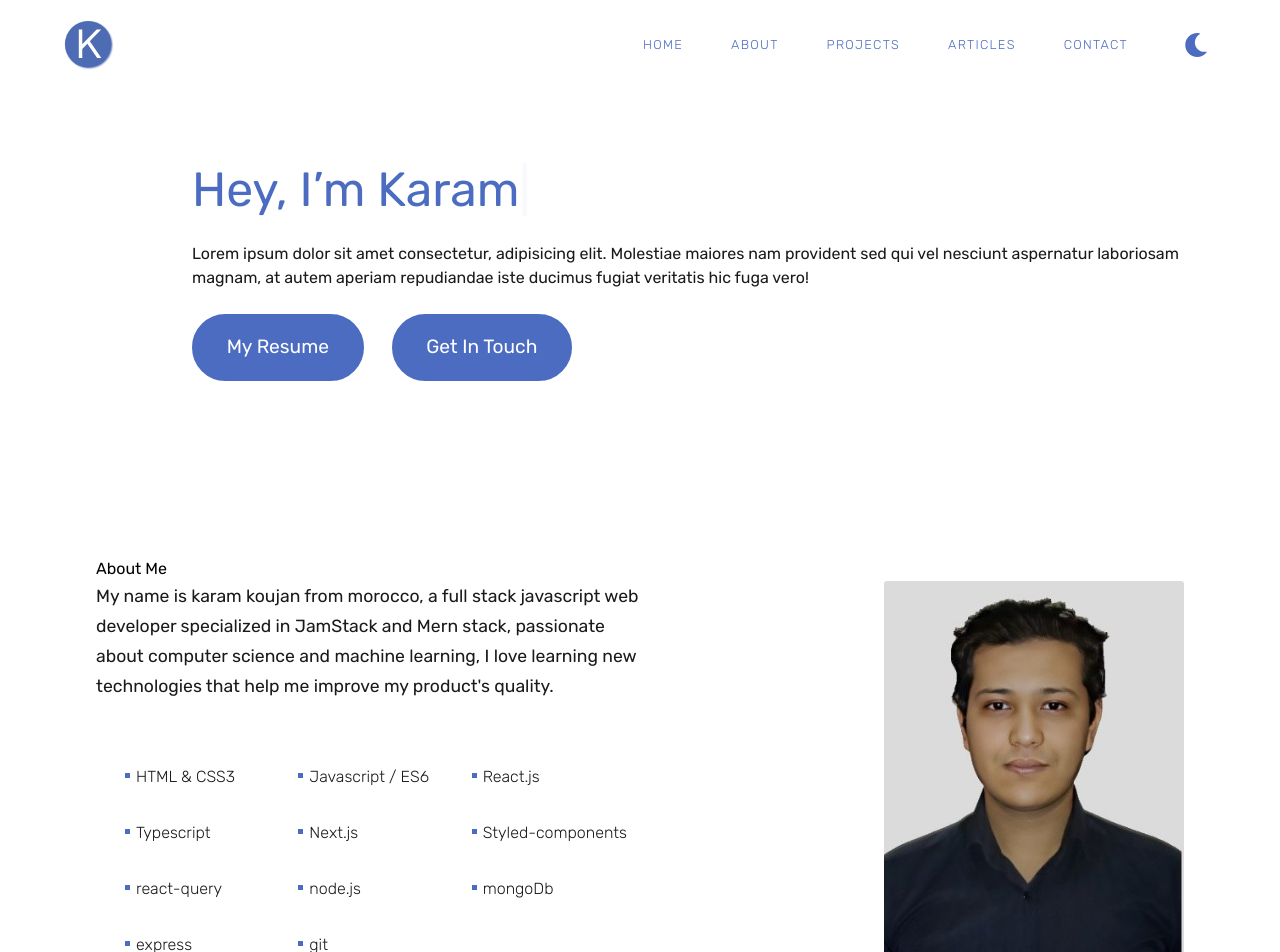
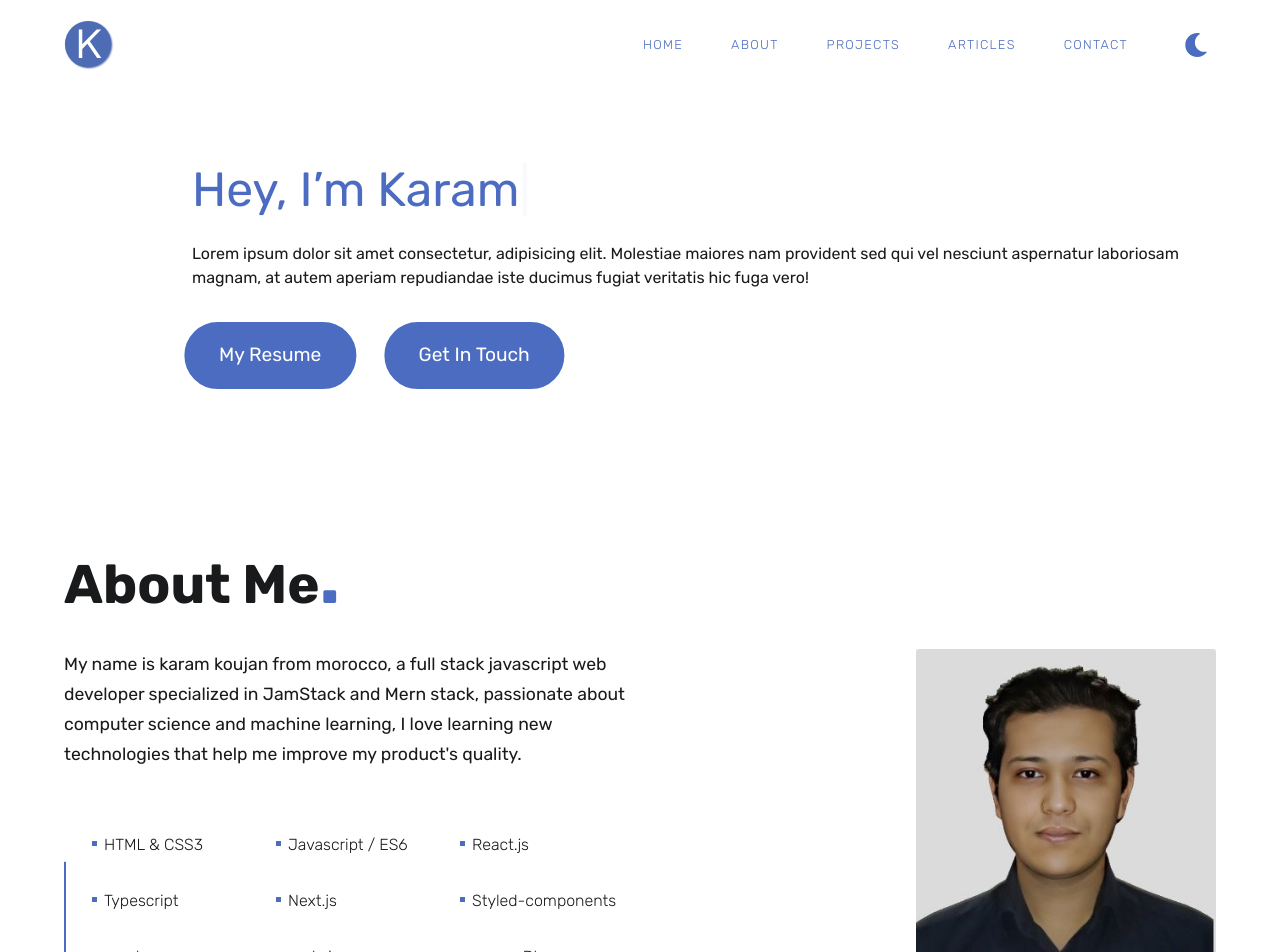
Before and after one commit to karam-koujan/personal-portfolio-V2, a Next.js app: page / in a window 1280 px wide. Shown: the top 952 px of the page. Built offline with nearby package versions, Linux system fonts and the light colour scheme.

Commit message:
make about section responsive

```diff
--- a/components/about/index.tsx
+++ b/components/about/index.tsx
@@ -1,7 +1,7 @@
 import Image from "next/image";
 import profileImg from "../../public/assets/images/profileImg.jpg";
 import { useOnScreen } from "../../hooks/";
-//import {Bullet,Title} from "../../../templates/";
+import { Bullet, Title } from "../../templates/title";
 import {
   Section,
   ImgWrapper,
@@ -22,23 +22,35 @@ interface propsI {
 const About = ({ about: { text, skills } }: propsI) => {
   const [isVisible, ref] = useOnScreen({
     rootMargin: "0px 0px 0px 0px",
-    threshold: 0.3
+    threshold: 0.5
   });
 
   return (
     <Section
       id="about"
-      className="mx-auto w-full max-w-6xl mt-[7rem]"
+      className="px-[2rem] md:px-[1rem] pt-[4.5rem]  "
       ref={ref}
       tabIndex={0}
     >
-      <h1>About Me</h1>
-      <Wrapper>
-        <TextWrapper isVisible={isVisible}>
+      <div className="mx-auto w-full max-w-6xl">
+        <Title
+          isVisible={isVisible}
+          className="text-color-primary font-bold mb-[1rem] dark:text-color-secondary"
+        >
+          About Me
+          <Bullet
+            style={{ "--size": "4.5rem" }}
+            className="text-color-secondary dark:text-color-third"
+          >
+            .
+          </Bullet>
+        </Title>
+        <Wrapper className="md:flex-col md:items-center ">
+          <TextWrapper isVisible={isVisible} className="w-[50%] md:w-full">
             <Text className="text-color-primary dark:text-color-third">
               {text}
             </Text>
-          <TechList>
+            <TechList className="before:bg-color-secondary grid-cols-[repeat(3,1fr)]  md:grid-[1rem] sm:grid-cols-[repeat(2,1fr)]">
               {skills.map((skill, idx) => (
                 <TechItem
                   key={idx}
@@ -58,6 +70,7 @@ const About = ({ about: { text, skills } }: propsI) => {
             />
           </ImgWrapper>
         </Wrapper>
+      </div>
     </Section>
   );
 };
--- a/components/about/styles.ts
+++ b/components/about/styles.ts
@@ -8,9 +8,7 @@ const slideX = keyframes`
     transform:translateX(0%)
    }
 `;
-const Section = styled.section`
-  padding: 4rem 2rem;
-`;
+const Section = styled.section``;
 const ImgWrapper = styled.div`
   max-width: 300px;
   transform: translateX(1000%);
@@ -32,7 +30,6 @@ const ImgWrapper = styled.div`
 const TechList = styled.ul`
   display: grid;
   grid-gap: 2rem 1rem;
-  grid-template-columns: repeat(3, 1fr);
   margin: 3rem 0;
   max-width: 700px;
   padding: 1rem 0 1rem 2.5rem;
@@ -69,7 +66,6 @@ const Text = styled.p`
 `;
 const TextWrapper = styled.div`
   self-align: center;
-  width: 50%;
   opacity: 0;
   transform: translateY(50%);
   ${({ isVisible }: componentI) =>
--- a/components/introduction/index.tsx
+++ b/components/introduction/index.tsx
@@ -4,7 +4,7 @@ import Styles from "./styles.module.css";
 import Button from "../common/button";
 const Introduction = () => {
   return (
-    <section className="mx-auto w-full max-w-6xl pt-[4rem] pl-[8rem] md:pt-[1rem] sm:pl-[1rem]">
+    <section className="mx-auto w-full max-w-6xl py-[4rem] pl-[8rem] md:pt-[1rem] sm:pl-[1rem]">
       <div>
         <h1 className="mb-[1rem]">
           <Typed
@@ -20,7 +20,7 @@ const Introduction = () => {
             magnam, at autem aperiam repudiandae iste ducimus fugiat veritatis
             hic fuga vero!
           </p>
-          <div className="mt-[1.5rem] w-fit flex gap-7 sm:flex-col sm:m-auto sm:gap-3 sm:mt-[2rem]">
+          <div className="mt-[2rem] translate-x-[-2%] w-fit flex gap-7 sm:translate-x-0 sm:flex-col sm:m-auto sm:gap-3 sm:mt-[2rem]">
             <Link href="">
               <a>
                 <Button>my resume</Button>
--- /dev/null
+++ b/styles/animation.ts
@@ -0,0 +1,70 @@
+import { keyframes } from "styled-components";
+
+const blink = keyframes`
+ to{
+     background-color:transparent;
+ }
+`;
+
+const bounceInTop = keyframes`
+ 0%{
+   opacity:0;
+   transform : translateY(100%)
+ }
+ 100%{
+   opacity:1;
+   transform:translateY(0%);
+ }
+`;
+
+const fadeIn = keyframes`
+ from{
+     opacity:0;
+ }
+ to{
+     opacity:1;
+ }
+`;
+
+const fadeInDown = keyframes`
+100%{
+    opacity:1;
+    transform:translateY(0%);
+}
+`;
+const fadeInUp = keyframes`
+to{
+     opacity:1;
+     transform :translateY(0%);
+    }
+`;
+
+const scale = keyframes`
+ to{
+     opacity:1;
+     transform:scale(1);
+ }
+`;
+const slideX = keyframes`
+  to{
+    opacity:1;
+    transform:translateX(0%)
+   }
+`;
+const typeWriter = keyframes`
+
+ to{
+     left:100%;
+ }
+`;
+
+export {
+  blink,
+  bounceInTop,
+  fadeIn,
+  fadeInDown,
+  fadeInUp,
+  scale,
+  slideX,
+  typeWriter
+};
--- /dev/null
+++ b/templates/title.ts
@@ -0,0 +1,27 @@
+import styled, { css } from "styled-components";
+import { fadeInUp } from "../styles/animation";
+interface propsI {
+  isVisible?: boolean;
+}
+
+const Bullet = styled.span`
+  border-radius: 50%;
+  font-size: var(--size);
+  margin-right: 0.5rem;
+`;
+const Title = styled.h2`
+  font-size: clamp(3rem, 6vw, 3.4rem);
+  text-transform: capitalize;
+  transform: translateY(100%);
+  opacity: 0;
+  ${({ isVisible }: propsI) =>
+    isVisible
+      ? css`
+          animation-fill-mode: forwards;
+          animation-duration: 0.5s;
+          animation-name: ${fadeInUp};
+          animation-timing-function: ease-out;
+        `
+      : null}
+`;
+export { Bullet, Title };
```
Lines whose indentation alone changed are shown as unchanged.
